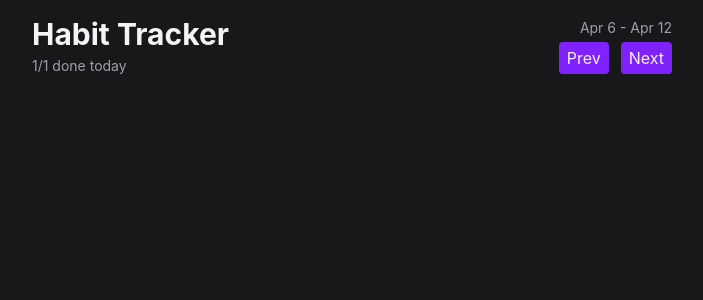
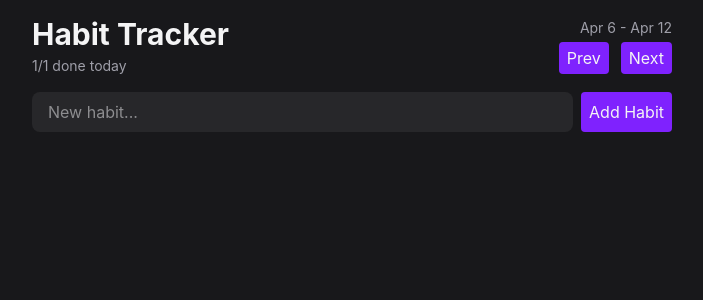
Before and after one commit to FrancescoAvitto/habit-tracker-react, a React (Vite) app: page / in a window 1280 px wide. Shown: the top 300 px of the page, without its empty margins (288-991 px from the left). Built offline with nearby package versions, Linux system fonts and the light colour scheme.

Commit message:
refactoring, Habit Form component

```diff
--- a/src/App.tsx
+++ b/src/App.tsx
@@ -1,23 +1,9 @@
-import { Button } from "./components/Button";
+import { HabitForm } from "./components/HabitForm";
+import { Header } from "./components/Header";
 
 export default function App() {
   return <div className="max-w-2xl mx-auto p-4 flex flex-col gap-4">
-  <Header></Header>
+  <Header />
+  <HabitForm />
   </div>;
 }
-
-function Header() {
-  return <header className="flex items-center justify-between">
-    <div className="flex flex-col gap-1">
-      <h1 className="text-3xl font-bold">Habit Tracker</h1>
-      <span className="text-sm text-zinc-400">1/1 done today</span>
-    </div>
-    <div className="flex flex-col gap-1 items-end">
-       <span className="text-sm text-zinc-400">Apr 6 - Apr 12</span>
-       <div className="flex items-center gap-3">
-        <Button >Prev</Button>
-        <Button >Next</Button>
-       </div>
-    </div>
-  </header>;
-}
--- /dev/null
+++ b/src/components/HabitForm.tsx
@@ -0,0 +1,8 @@
+import { Button } from "./Button";
+
+export function HabitForm() {
+  return <form className="flex gap-2">
+    <input type="text" placeholder="New habit..." className="flex-1 rounded-lg bg-zinc-800 px-4 py-2 outline-none focus-visible:ring-2 focus-visible:ring-violet-500"/>
+    <Button >Add Habit</Button>
+  </form>;
+}
--- /dev/null
+++ b/src/components/Header.tsx
@@ -0,0 +1,17 @@
+import { Button } from "./Button";
+
+export function Header() {
+  return <header className="flex items-center justify-between">
+    <div className="flex flex-col gap-1">
+      <h1 className="text-3xl font-bold">Habit Tracker</h1>
+      <span className="text-sm text-zinc-400">1/1 done today</span>
+    </div>
+    <div className="flex flex-col gap-1 items-end">
+       <span className="text-sm text-zinc-400">Apr 6 - Apr 12</span>
+       <div className="flex items-center gap-3">
+        <Button >Prev</Button>
+        <Button >Next</Button>
+       </div>
+    </div>
+  </header>;
+}
```
